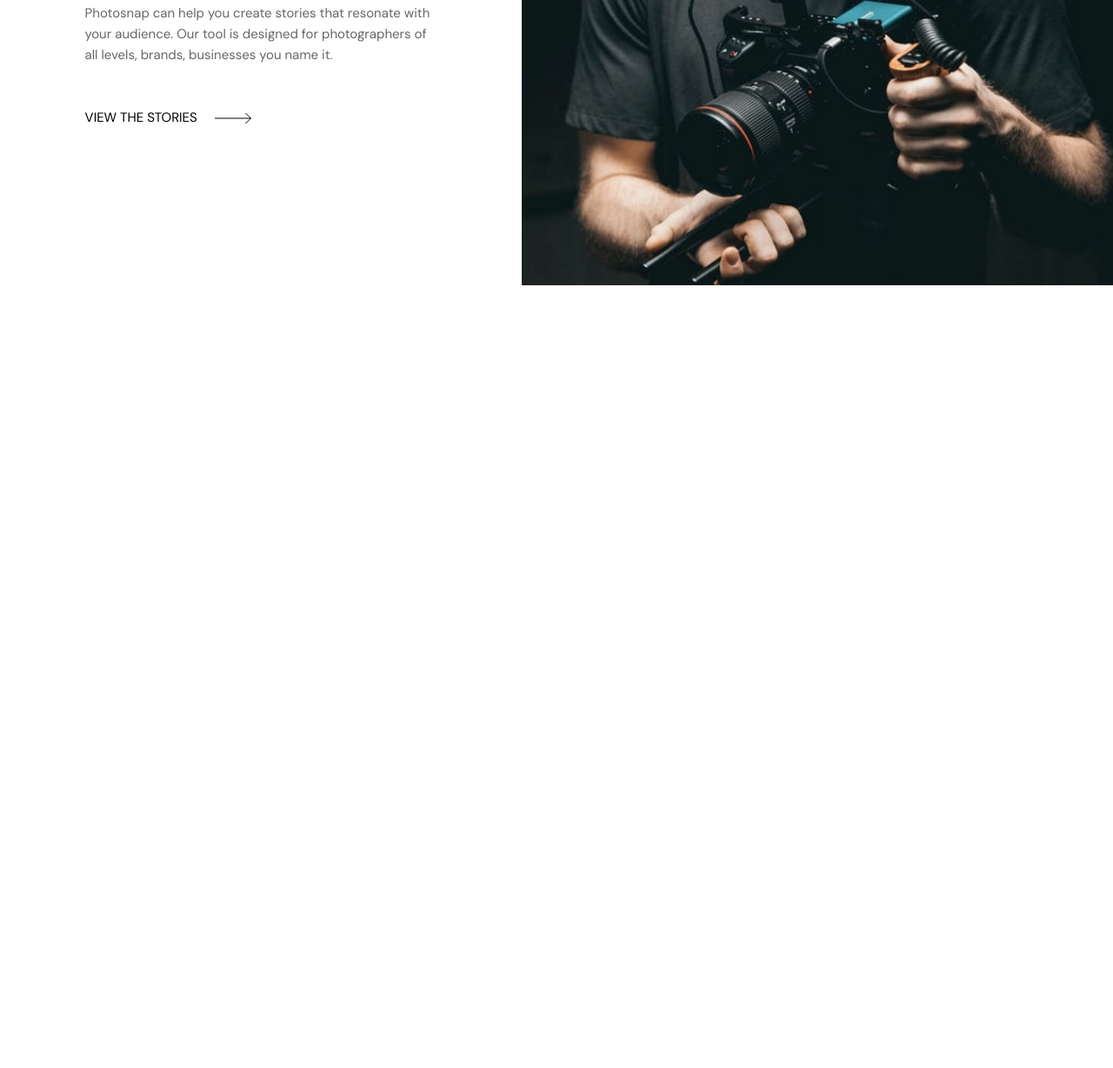
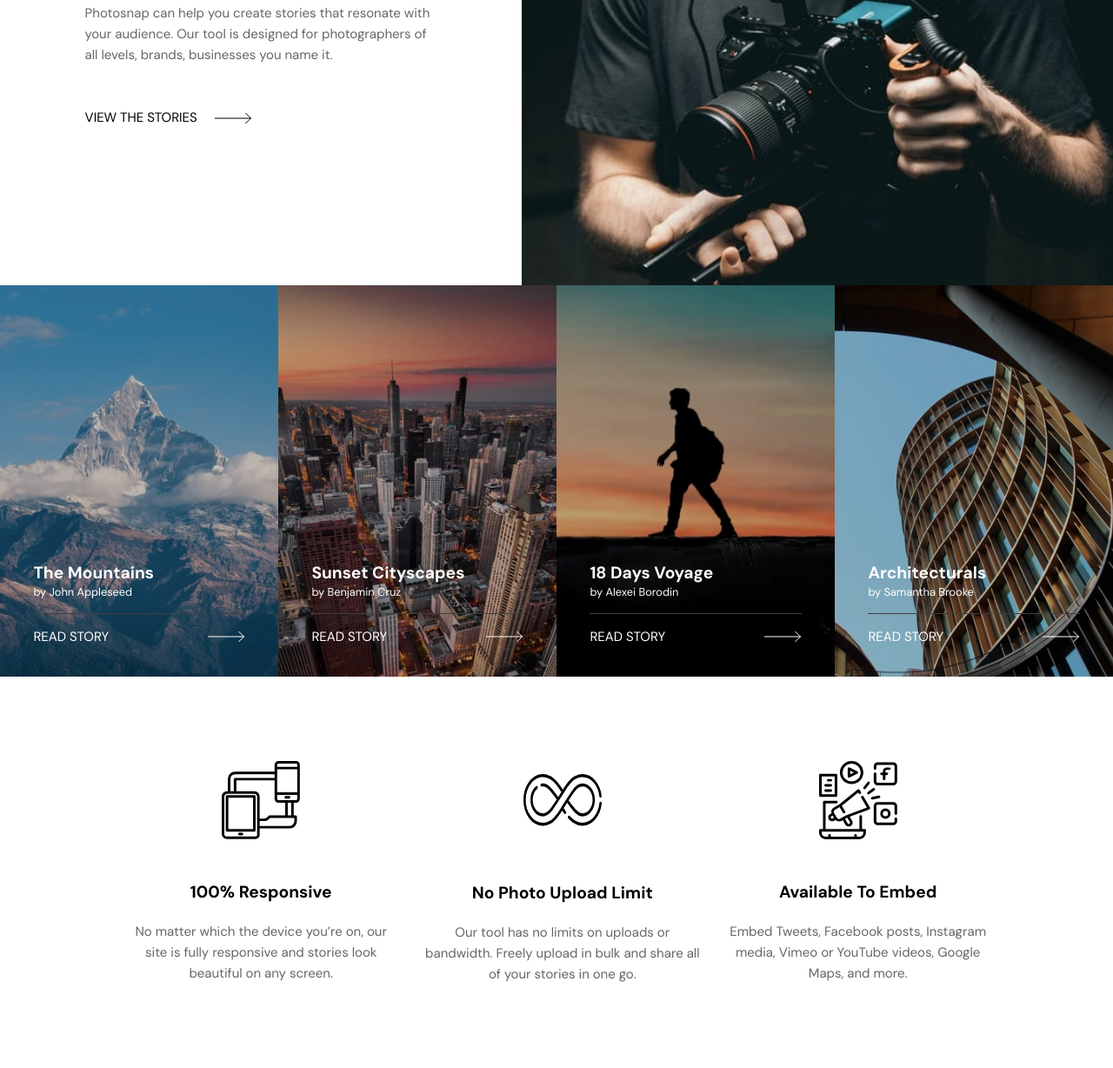
Before and after one commit to JearlDev/photosnap, a website: page dist/index.html in a window 1280 px wide. Shown: the part 1651-2879 px from the top of the page at 87% size. Before the commit the page ends 1979 px from the top, so only its background shows below. Drawn offline with Linux system fonts and the light colour scheme.

Commit message:
stories section

```diff
--- a/scss/_responsive.scss
+++ b/scss/_responsive.scss
@@ -42,6 +42,28 @@
         }
       }
     }
+
+    .intro-text {
+      padding: 0 2.8rem;
+
+      &.intro-text-2,
+      &.intro-text-3 {
+        padding: 0 2.8rem;
+      }
+    }
+  }
+
+  .stories {
+    grid-template-columns: repeat(2, 1fr);
+
+    .story-overlay {
+      padding: 2.25rem 2.8rem;
+    }
+  }
+
+  .perks {
+    flex-direction: column;
+    padding: 0 20vw;
   }
 }
 
@@ -62,15 +84,12 @@
 
     .intro-text {
       width: 100%;
-      padding: 0 5vw;
+      // padding: 0 2.5rem;
       text-align: center;
 
-      &.intro-text-2 {
-        padding: 0 5vw;
-      }
-
+      &.intro-text-2,
       &.intro-text-3 {
-        padding: 0 5vw;
+        // padding: 0 2.5rem;
       }
     }
 
@@ -97,6 +116,10 @@
       }
     }
   }
+
+  .perks {
+    padding: 0 10vw;
+  }
 }
 
 //Smartphones
@@ -106,4 +129,16 @@
       height: 25em;
     }
   }
+
+  .stories {
+    grid-template-columns: 1fr;
+
+    .story-overlay {
+      padding: 2.25rem 6vw;
+    }
+  }
+
+  .perks {
+    padding: 0 5vw;
+  }
 }
--- a/scss/main.scss
+++ b/scss/main.scss
@@ -50,6 +50,7 @@ h4 {
   &.xs-heading {
     font-size: 0.8rem;
     line-height: 1.33;
+    font-weight: normal;
   }
 }
 
@@ -99,6 +100,26 @@ a {
 
   &:hover > .arrow {
     left: 1.5rem;
+  }
+}
+
+.read-story-btn {
+  background: none;
+  color: #fff;
+  text-transform: uppercase;
+  width: 100%;
+  text-align: left;
+  @include easeOut;
+
+  .arrow-2 {
+    float: right;
+    position: relative;
+    top: 0.2rem;
+  }
+
+  &:hover {
+    text-decoration: underline;
+    cursor: pointer;
   }
 }
 
@@ -167,4 +188,98 @@ a {
   }
 }
 
+//Stories Section
+.stories {
+  display: grid;
+  width: 100%;
+  grid-template-columns: repeat(4, 1fr);
+
+  .story {
+    height: 30em;
+    color: #fff;
+
+    hr {
+      width: 100%;
+      diplay: block;
+      height: 0.08rem;
+      background: #404040;
+      margin: 1rem 0;
+      @include easeOut;
+    }
+  }
+
+  .story-overlay {
+    height: 100%;
+    width: 100%;
+    background: rgba(0, 0, 0, 0.253);
+    background-blend-mode: overlay;
+    padding: 2.25rem 3vw;
+    display: flex;
+    flex-direction: column;
+    justify-content: flex-end;
+  }
+
+  .mountains {
+    background: url("../assets/stories/desktop/mountains.jpg");
+    background-size: cover;
+    background-position: center;
+  }
+
+  .cityscapes {
+    background: url("../assets/stories/desktop/cityscapes.jpg");
+    background-size: cover;
+    background-position: center;
+  }
+
+  .voyage {
+    background: url("../assets/stories/desktop/18-days-voyage.jpg");
+    background-size: cover;
+    background-position: center;
+  }
+
+  .architecturals {
+    background: url("../assets/stories/desktop/architecturals.jpg");
+    background-size: cover;
+    background-position: center;
+  }
+}
+
+//perks section
+.perks {
+  width: 100%;
+  display: flex;
+  justify-content: center;
+  padding: 0 10vw;
+
+  .perk {
+    display: flex;
+    justify-content: center;
+    align-items: center;
+    flex-direction: column;
+    height: 30em;
+    text-align: center;
+    padding: 1rem;
+
+    &:nth-child(2) {
+      .perk-icon {
+        height: 4em;
+        width: 6em;
+        margin-bottom: 4rem;
+        margin-top: 1rem;
+      }
+    }
+  }
+
+  .perk-icon {
+    margin-bottom: 3rem;
+    text-align: justify;
+    height: 6em;
+    width: 6em;
+  }
+
+  .sm-heading {
+    margin-bottom: 1.25rem;
+  }
+}
+
 @import "responsive";
```
Also changed, not shown: dist/css/main.css, dist/index.html.
